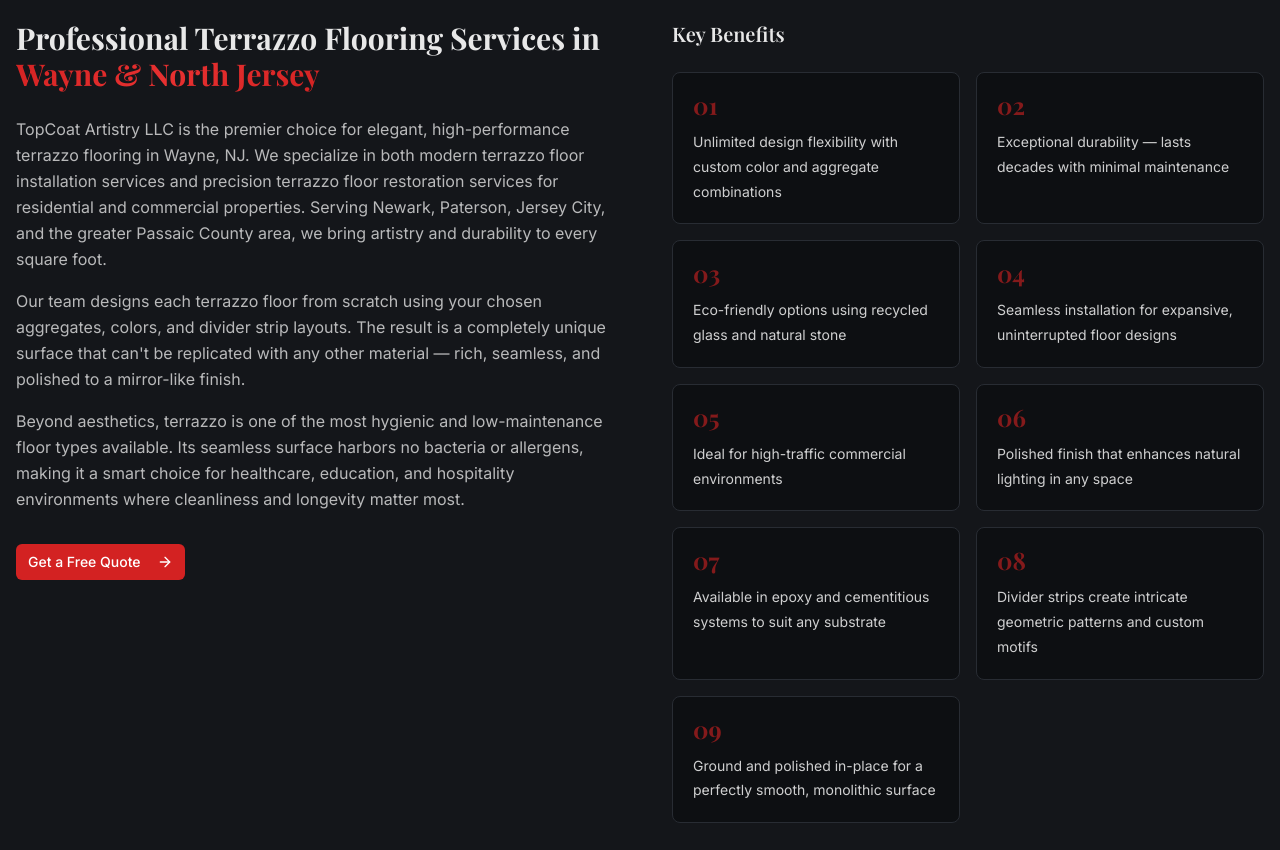
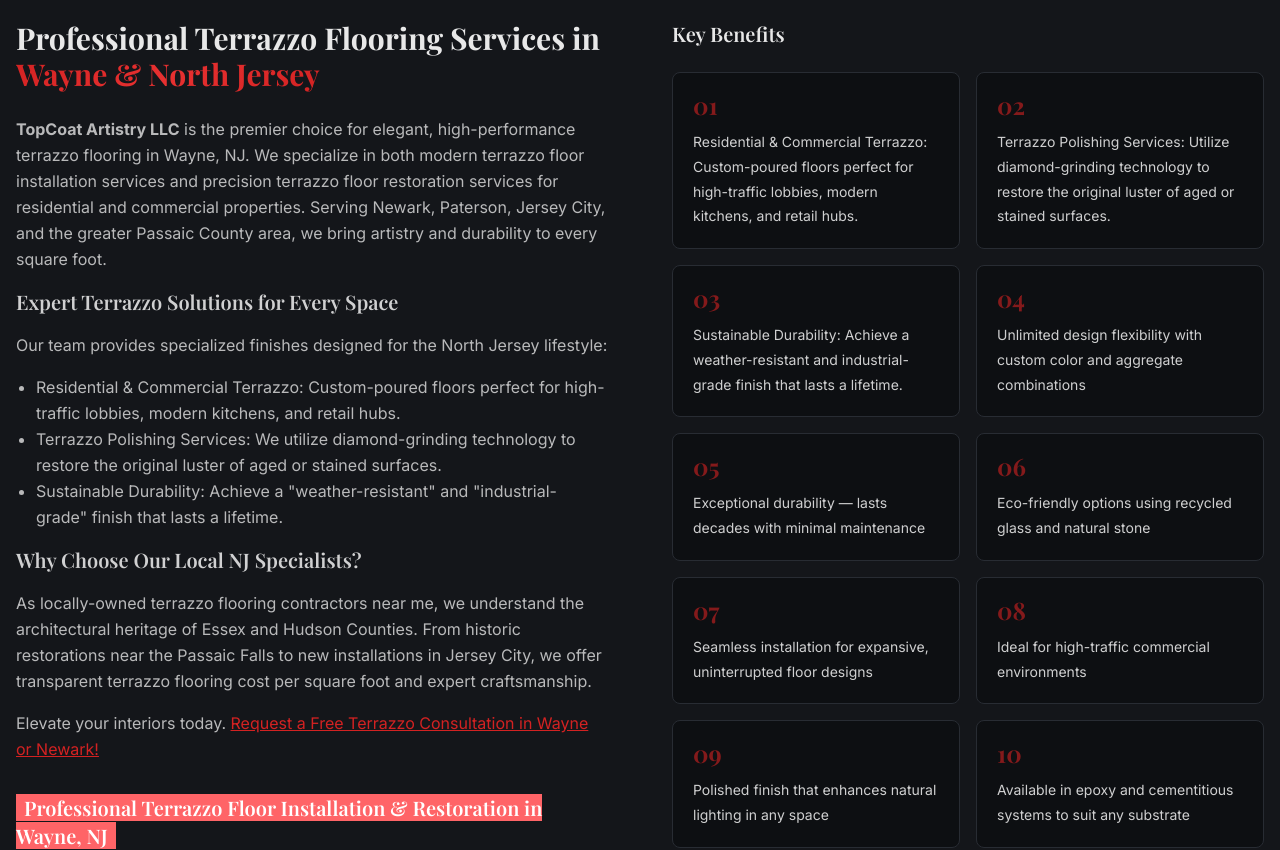
Before and after one commit to compumaxhosting/top-coat, a Next.js app: page /services/terrazzo in a window 1280 px wide. Shown: the part 540-1390 px from the top of the page. Built offline with nearby package versions, Linux system fonts and the light colour scheme; a web font is replaced by a local one.

Commit message:
ALL DONE

```diff
--- a/src/components/About/StorySection.tsx
+++ b/src/components/About/StorySection.tsx
@@ -76,7 +76,7 @@
 						href="/contact"
 						target="_blank"
 						rel="noopener noreferrer"
-						className="text-blue-500 hover:underline"
+						className="text-copper-light underline hover:underline"
 					>
 						Contact Us for a Free Estimate
 					</Link>
--- a/src/components/Home/CTASection.tsx
+++ b/src/components/Home/CTASection.tsx
@@ -44,7 +44,7 @@
         </Link>
         {/* New paragraph added after existing content */}
         <h3 className="mb-6 font-serif text-3xl  font-bold text-[#efece7] md:text-4xl pt-8 md:pt-8">New Jersey’s Trusted Choice for Epoxy & <br />Decorative Concrete.</h3>
-        <p className="mx-auto mb-10 max-w-4xl font-sans text-lg text-[#818898]">
+        <p className="mx-auto mb-10 max-w-5xl font-sans text-lg text-[#818898]">
           TopCoat Artistry LLC provides expert epoxy flooring and decorative concrete services in Wayne, Newark,
           and Jersey City, NJ. Specializing in terrazzo, stamped concrete, and garage coatings, we offer durable,
           high-end finishes. With 20 years of experience, we deliver custom surface solutions for residential
--- a/src/components/Home/HeroSection.tsx
+++ b/src/components/Home/HeroSection.tsx
@@ -30,7 +30,7 @@
         {/* 🔥 MAIN H1 (CRITICAL FOR SEO) */}
         <h1 className="mb-6 text-4xl leading-[1.08] font-bold font-serif text-yellow-300 md:text-5xl lg:text-6xl">
           Epoxy Flooring & Decorative Concrete{" "} <br />
-          <span className="text-red-500">in New Jersey</span>
+          <span className="text-white">in New Jersey</span>
         </h1>
 
         {/* SUPPORTING TEXT (KEYWORD RICH) */}
--- a/src/components/Layout/navbar/DesktopNav.tsx
+++ b/src/components/Layout/navbar/DesktopNav.tsx
@@ -11,11 +11,11 @@
 import type { NavLink } from "./types";
 
 const servicesLinks = [
-	{ title: "Epoxy Flooring NJ", path: "/services/epoxy-flooring" },
-	{ title: "Terrazzo Flooring Installation", path: "/services/terrazzo" },
-	{ title: "Building Facade Concrete Finishes", path: "/services/building-facades" },
-	{ title: "Garage Floor Epoxy Coatings", path: "/services/garage-floors" },
-	{ title: "Stamped Concrete Patios & Driveways", path: "/services/stamped-concrete" },
+	{ title: "Epoxy Flooring", path: "/services/epoxy-flooring" },
+	{ title: "Terrazzo Flooring", path: "/services/terrazzo" },
+	{ title: "Building Facade", path: "/services/building-facades" },
+	{ title: "Garage Floor", path: "/services/garage-floors" },
+	{ title: "Stamped Concrete", path: "/services/stamped-concrete" },
 	{ title: "Custom Decorative Concrete", path: "/services/custom-decorative-concrete" },
 ];
 
--- a/src/components/Terrazzo/WhyChooseUs.tsx
+++ b/src/components/Terrazzo/WhyChooseUs.tsx
@@ -7,6 +7,9 @@
 import { useScrollAnimation } from "@/hooks/useScrollAnimation";
 
 const benefits = [
+	"Residential & Commercial Terrazzo: Custom-poured floors perfect for high-traffic lobbies, modern kitchens, and retail hubs.",
+	"Terrazzo Polishing Services: Utilize diamond-grinding technology to restore the original luster of aged or stained surfaces.",
+	"Sustainable Durability: Achieve a weather-resistant and industrial-grade finish that lasts a lifetime.",
 	"Unlimited design flexibility with custom color and aggregate combinations",
 	"Exceptional durability — lasts decades with minimal maintenance",
 	"Eco-friendly options using recycled glass and natural stone",
@@ -14,8 +17,6 @@
 	"Ideal for high-traffic commercial environments",
 	"Polished finish that enhances natural lighting in any space",
 	"Available in epoxy and cementitious systems to suit any substrate",
-	"Divider strips create intricate geometric patterns and custom motifs",
-	"Ground and polished in-place for a perfectly smooth, monolithic surface",
 ];
 
 const WhyChooseUs = () => {
@@ -25,36 +26,54 @@
 		<section className="bg-[#14161A] py-20 overflow-hidden" ref={ref}>
 			<div className="container mx-auto px-4">
 				<div className="grid grid-cols-1 gap-16 lg:grid-cols-2">
+					{/* Left Column - Main Content */}
 					<div className={`transition-all duration-700 ${isVisible ? "translate-x-0 opacity-100" : "-translate-x-10 opacity-0"}`}>
 						<h2 className="mb-6 font-serif text-3xl font-bold text-white/90">
-							Professional Terrazzo Flooring Services in <br /><span className="text-gradient-copper">Wayne & North Jersey</span>
+							Professional Terrazzo Flooring Services in <br />
+							<span className="text-gradient-copper">Wayne & North Jersey</span>
 						</h2>
+
 						<p className="mb-4 font-sans leading-relaxed text-white/70">
-							TopCoat Artistry LLC is the premier choice for elegant, high-performance terrazzo flooring in Wayne, NJ. We specialize in both modern terrazzo floor installation services and precision terrazzo floor restoration services for residential and commercial properties. Serving Newark, Paterson, Jersey City, and the greater Passaic County area, we bring artistry and durability to every square foot.
+							<strong>TopCoat Artistry LLC</strong> is the premier choice for elegant, high-performance 	terrazzo flooring in Wayne, NJ. We specialize in both modern 	terrazzo floor installation services and precision	 terrazzo floor restoration services for residential and commercial properties. Serving 	Newark, Paterson, Jersey City, and the greater Passaic County area, we bring artistry and durability to every square foot.
 						</p>
+
+						<h3 className="mb-4 font-serif text-xl font-semibold text-white/80">Expert Terrazzo Solutions for Every Space</h3>
 						<p className="mb-4 font-sans leading-relaxed text-white/70">
-							Our team designs each terrazzo floor from scratch using your chosen aggregates,
-							colors, and divider strip layouts. The result is a completely unique surface
-							that can&apos;t be replicated with any other material — rich, seamless, and
-							polished to a mirror-like finish.
+							Our team provides specialized finishes designed for the North Jersey lifestyle:
 						</p>
+						<ul className="mb-4 ml-5 list-disc font-sans leading-relaxed text-white/70">
+							<li>Residential & Commercial Terrazzo: Custom-poured floors perfect for high-traffic lobbies, modern kitchens, and retail hubs.</li>
+							<li>Terrazzo Polishing Services: We utilize diamond-grinding technology to restore the original luster of aged or stained surfaces.</li>
+							<li>Sustainable Durability: Achieve a &quot;weather-resistant&quot; and &quot;industrial-grade&quot; finish that lasts a lifetime.</li>
+						</ul>
+
+						<h3 className="mb-4 font-serif text-xl font-semibold text-white/80">Why Choose Our Local NJ Specialists?</h3>
+						<p className="mb-4 font-sans leading-relaxed text-white/70">
+							As locally-owned terrazzo flooring contractors near me, we understand the architectural heritage of Essex and Hudson Counties. From historic restorations near the Passaic Falls to new installations in Jersey City, we offer transparent terrazzo flooring cost per square foot and expert craftsmanship.
+						</p>
+
 						<p className="mb-8 font-sans leading-relaxed text-white/70">
-							Beyond aesthetics, terrazzo is one of the most hygienic and low-maintenance
-							floor types available. Its seamless surface harbors no bacteria or allergens,
-							making it a smart choice for healthcare, education, and hospitality environments
-							where cleanliness and longevity matter most.
+							Elevate your interiors today. <Link href="/contact" className="text-primary underline">Request a Free Terrazzo Consultation in Wayne or Newark!</Link>
 						</p>
+
+						<h3 className="mb-4 font-serif text-xl font-semibold px-2 bg-red-400 inline text-white">Professional Terrazzo Floor Installation & Restoration in Wayne, NJ</h3>
+						<p className="mb-8 font-sans leading-relaxed text-white/70">
+							TopCoat Artistry LLC offers expert terrazzo flooring in Wayne, NJ, for homeowners and commercial businesses. Our team provides high-end terrazzo floor installation services and restoration to ensure a durable, elegant finish. We serve Newark, Paterson, and Jersey City with professional, long-lasting flooring solutions.
+						</p>
+
 						<Button asChild className="bg-primary text-primary-foreground hover:bg-copper-light">
 							<Link href="/contact">
 								Get a Free Quote <ArrowRight className="ml-2 h-4 w-4" />
 							</Link>
 						</Button>
 					</div>
+
+					{/* Right Column - Key Benefits */}
 					<div className={`transition-all delay-200 duration-700 ${isVisible ? "translate-x-0 opacity-100" : "translate-x-10 opacity-0"}`}>
 						<h3 className="mb-6 font-serif text-xl font-semibold text-white/90">Key Benefits</h3>
 						<div className="grid grid-cols-1 sm:grid-cols-2 gap-4">
 							{benefits.map((benefit, index) => (
-								<div key={benefit} className="group relative rounded-lg bg-[#0d0f12] border border-[#282c33] p-5 transition-all duration-300 hover:border-primary/40 hover:bg-[#111316]">
+								<div key={index} className="group relative rounded-lg bg-[#0d0f12] border border-[#282c33] p-5 transition-all duration-300 hover:border-primary/40 hover:bg-[#111316]">
 									<div className="absolute top-0 left-0 h-0.5 w-0 rounded-tl-lg bg-linear-to-r from-primary to-transparent transition-all duration-500 group-hover:w-full" />
 									<span className="mb-3 block font-serif text-2xl font-bold text-primary/60 leading-none">
 										{String(index + 1).padStart(2, "0")}
@@ -65,6 +84,8 @@
 						</div>
 					</div>
 				</div>
+
+
 			</div>
 		</section>
 	);
```
